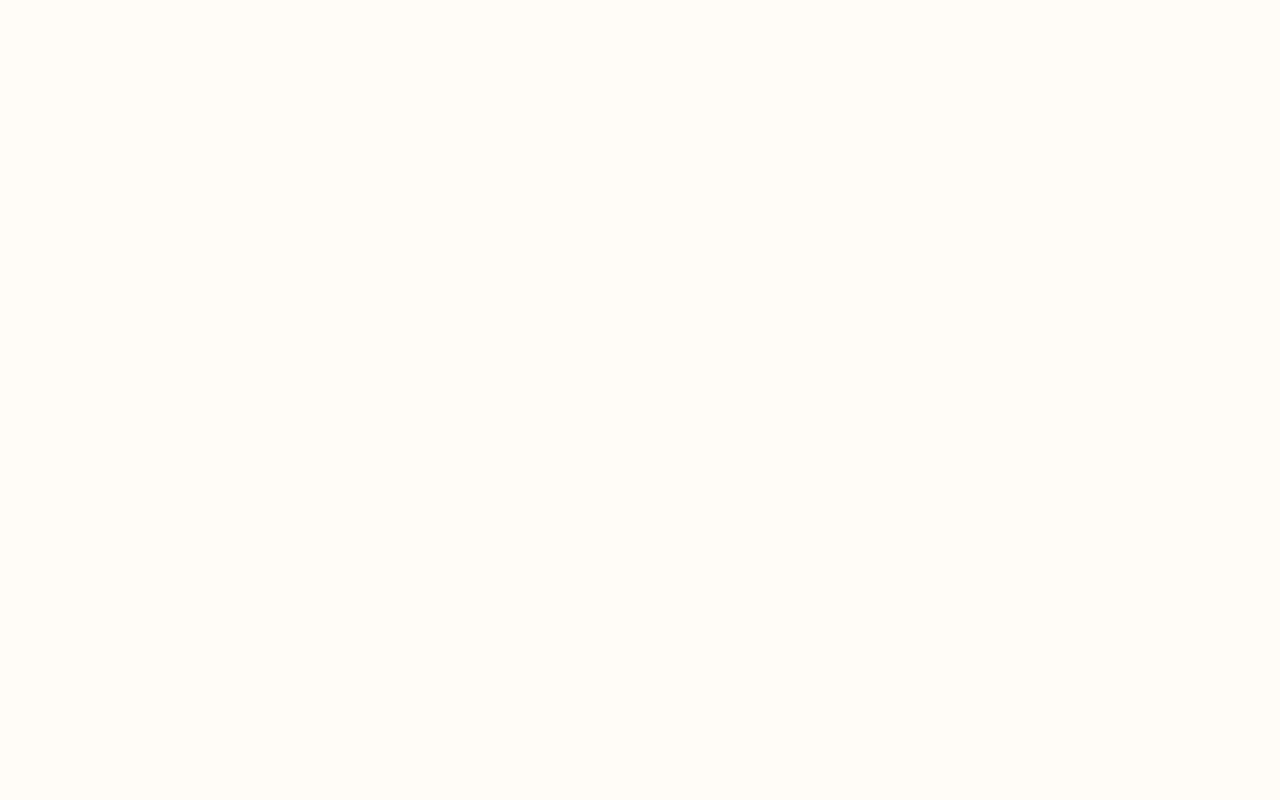
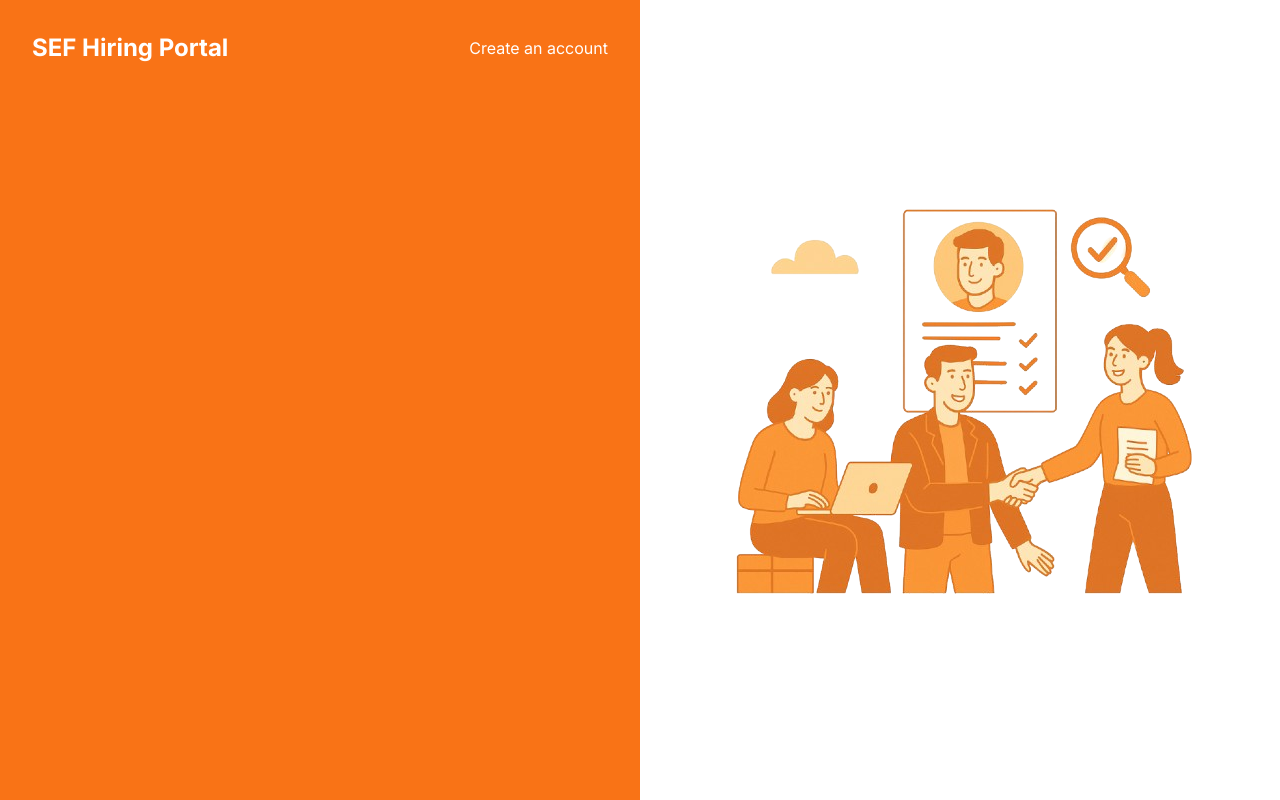
Before and after one commit to Saleh-Ghalayini/Vue-Prototype, a Vue app in the folder client/: page / in a window 1280 px wide. Built offline with nearby package versions, Linux system fonts and the light colour scheme.

Commit message:
feat(login): divided the screen into two sections and added the illustration and the header.

```diff
--- a/client/src/views/Login.vue
+++ b/client/src/views/Login.vue
@@ -1,5 +1,25 @@
 <template>
   <div class="flex h-screen w-full bg-background">
 
+    <!-- Left Column - Login Form -->
+    <div class="w-full lg:w-1/2 flex flex-col relative bg-primary p-8">
+
+      <!-- Header -->
+      <div class="absolute top-8 left-0 right-0 flex justify-between items-center px-8">
+        <div class="flex items-center gap-2">
+          <span class="text-2xl font-bold text-white font-sans">SEF Hiring Portal</span>
+        </div>        <div>
+          <a href="#" class="text-white hover:underline transition-all duration-200 hover:text-accent/90">Create an account</a>
+        </div>
+      </div>
+      <!-- End of Header -->
+
+    </div>
+    <!-- End of Left Column - Login Form -->
+
+    <!-- Right Column - Illustration -->
+    <div class="hidden lg:flex lg:w-1/2 bg-white justify-center items-center p-8">
+      <img src="../assets/images/login-illustration.png" alt="Login Illustration" class="max-w-full max-h-[80vh] object-contain" />
+    </div>
   </div>
 </template>
```
